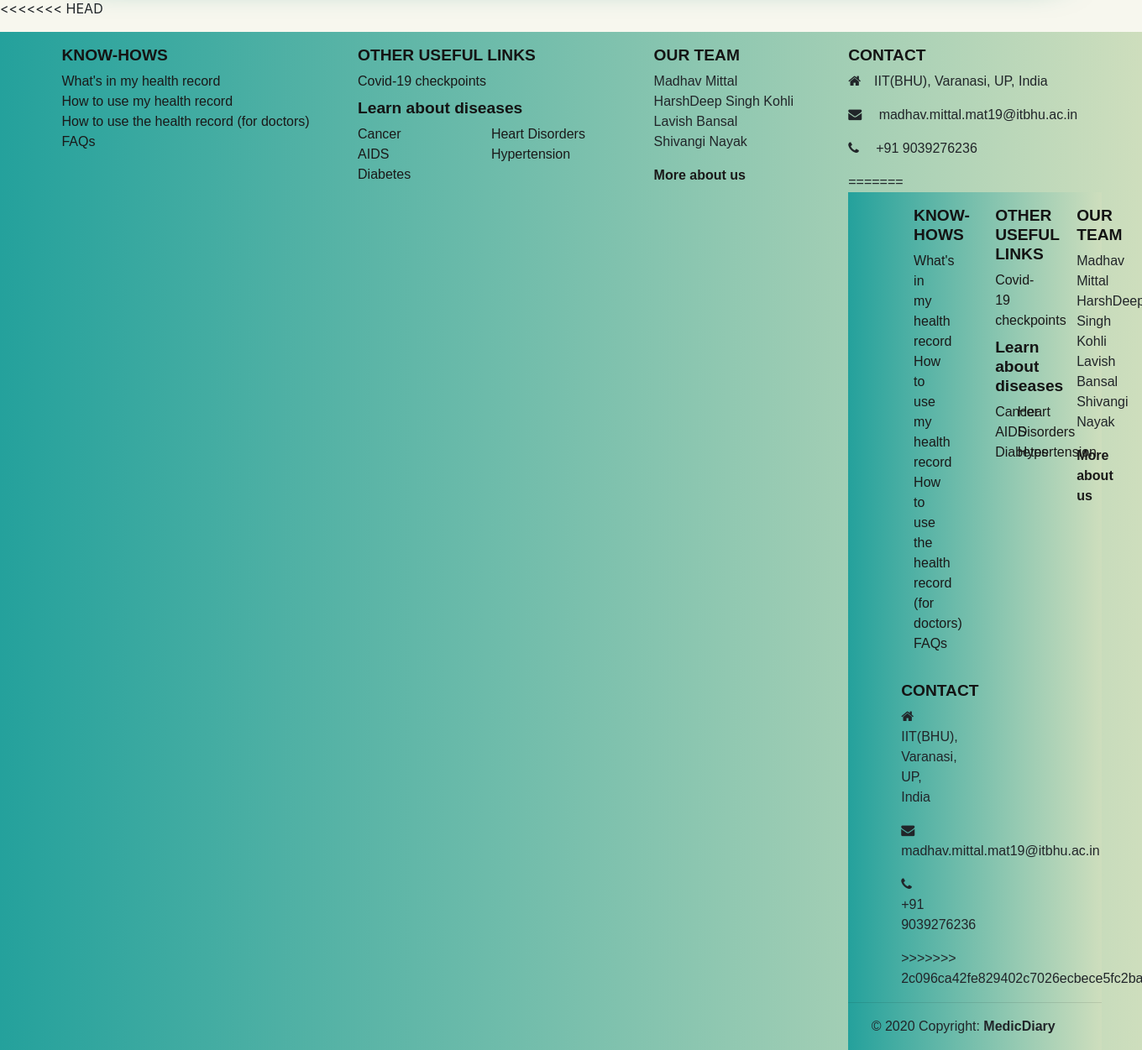
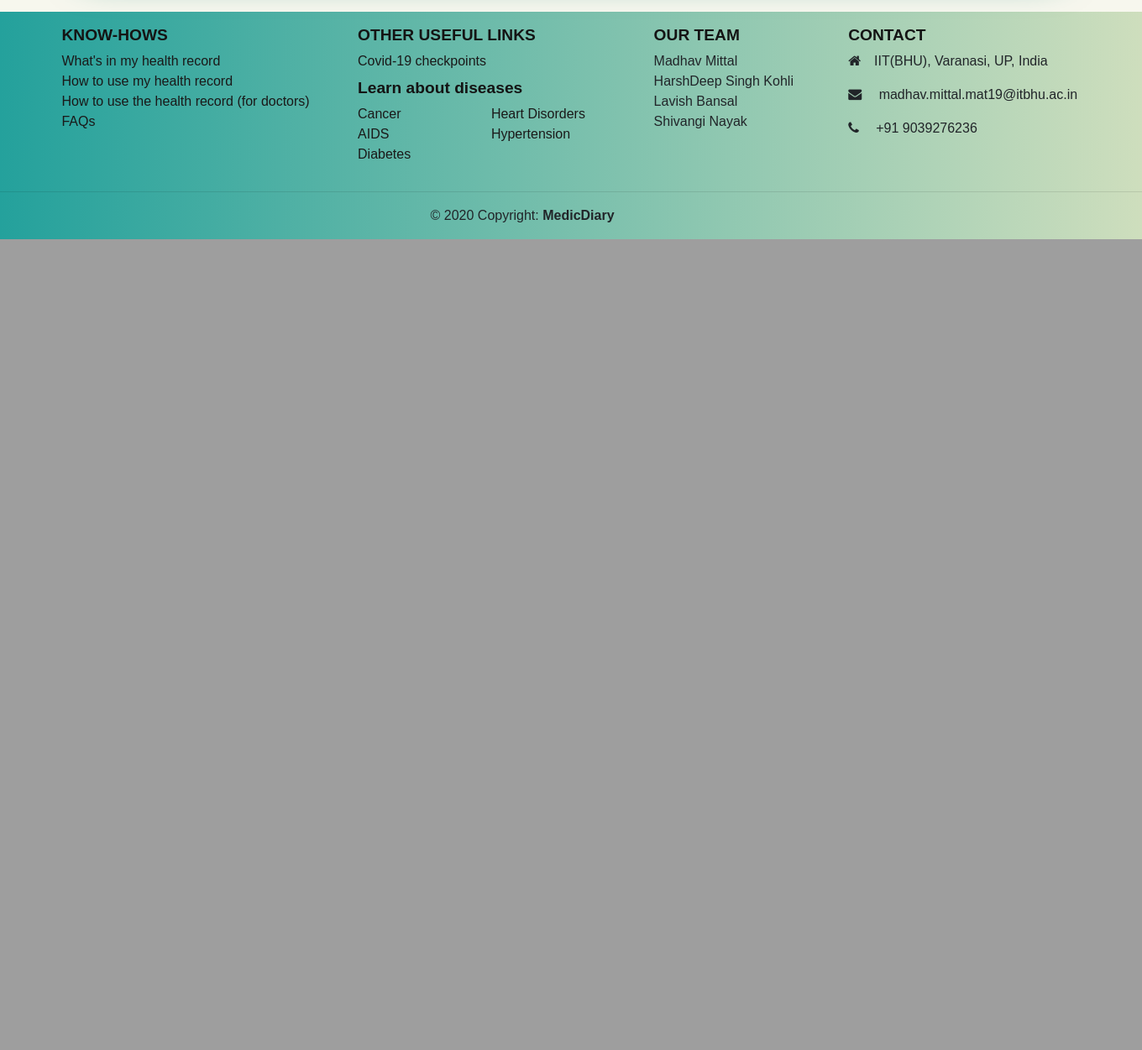
Before and after one commit to Madhav2310/Hackout_medicdiary, a Django app: page /doctorRegister/ in a window 1360 px wide; the page is wider, and only the part inside the window is pictured. Shown: the part 670-1921 px from the top of that part at 84% size. After the commit the page ends 955 px from the top of that part, so only its background shows below. Run offline with Django 3.2, Linux system fonts and the light colour scheme; some libraries are stand-ins or nearby versions.

Commit message:
minor change in mainpage

```diff
--- a/Medicdiary/centralapp/templates/centralapp/base.html
+++ b/Medicdiary/centralapp/templates/centralapp/base.html
@@ -174,8 +174,7 @@
 					<li>Lavish Bansal<br></li>
 					<li>Shivangi Nayak</li>
 				</ul>
-				<a href="#" class="useful_links" style="font-weight:bold">More about
-					us</a>
+
 
 			</div>
 			<!-- Grid column -->
--- a/Medicdiary/centralapp/templates/centralapp/mainpage.html
+++ b/Medicdiary/centralapp/templates/centralapp/mainpage.html
@@ -105,10 +105,10 @@
         </div>
     </nav>
     <div class="img1">
-        <div class="mainpage-head">
+        <div class="mainpage-head" style="top: 55%;">
             MEDICDIARY
         </div>
-        <div class="mainpage-text">
+        <div class="mainpage-text" style="top: 70%;">
             One place for all your health records.
         </div>
     </div>
--- a/Medicdiary/doctor/templates/doctor/base.html
+++ b/Medicdiary/doctor/templates/doctor/base.html
@@ -89,7 +89,6 @@
 	{% block doctorbase %}
 	{% endblock %}
 
-<<<<<<< HEAD
     <!-- Footer -->
     <footer class="page-footer footer font-small mdb-color" style="background:linear-gradient(90deg, #24a19c,#cedebd);">
         <div class="row text-center ml-5 text-md-left mt-3">
@@ -130,8 +129,6 @@
                     <li>Lavish Bansal<br></li>
                     <li>Shivangi Nayak</li>
                 </ul>
-                <a href="#" class="useful_links" style="font-weight:bold">More about
-                    us</a>
             </div>
             <hr class="w-100 clearfix d-md-none ">
             <div class="col-md-3 col-lg-3 col-xl-3 mr-5 mt-3 footer-style">
@@ -145,63 +142,6 @@
                 <p>
                     <i class="fa fa-phone mr-3"></i> +91 9039276236
                 </p>
-=======
-	<!-- Footer -->
-	<footer class="page-footer footer font-small mdb-color" style="background:linear-gradient(90deg, #24a19c,#cedebd);">
-		<div class="row text-center ml-5 text-md-left">
-			<hr class="w-100 clearfix d-md-none">
-			<div class="col-md-3 col-lg-3 col-xl-3 mx-auto mt-3 footer-style">
-				<h6 class="text-uppercase mb-2 ">Know-hows</h6>
-				<p>
-					<a href="{% url 'centralapp:Inside_health_records' %}" class="useful_links">What's in my health
-						record</a><br>
-					<a href="{% url 'centralapp:patients_how_to_use' %}" class="useful_links">How to use my health
-						record</a><br>
-					<a href="{% url 'centralapp:doc_how_to_use' %}" class="useful_links">How to use the health record
-						(for doctors)</a><br>
-					<a href="{% url 'centralapp:FAQS' %}" class="useful_links">FAQs</a><br>
-				</p>
-			</div>
-			<div class="col-md-3 col-lg-3 col-xl-3 mx-auto mt-3 footer-style">
-				<h6 class="text-uppercase mb-2 font-weight-bold"> Other useful links</h6>
-				<div class="no-bullet-list two-column-list">
-					<a href="{% url 'centralapp:Covid_19' %}" class="useful_links">Covid-19 checkpoints</a><br>
-					<h6 class="mt-2 font-weight-bold">Learn about diseases</h6>
-					<ul>
-						<li><a href="{% url 'centralapp:Cancer' %}" class="useful_links">Cancer</a><br></li>
-						<li><a href="{% url 'centralapp:Aids' %}" class="useful_links">AIDS</a><br></li>
-						<li><a href="{% url 'centralapp:Diabetes' %}" class="useful_links">Diabetes</a><br></li>
-						<li><a href="{% url 'centralapp:Heart_disorder' %}" class="useful_links">Heart Disorders</a><br>
-						</li>
-						<li><a href="{% url 'centralapp:Hypertension' %}" class="useful_links">Hypertension</a><br></li>
-					</ul>
-				</div>
-			</div>
-			<hr class="w-100 clearfix d-md-none">
-			<div class="col-md-2 col-lg-2 col-xl-2 mx-auto mt-3 no-bullet-list footer-style">
-				<h6 class="text-uppercase mb-2 font-weight-bold">Our Team</h6>
-				<ul>
-					<li>Madhav Mittal<br></li>
-					<li>HarshDeep Singh Kohli<br></li>
-					<li>Lavish Bansal<br></li>
-					<li>Shivangi Nayak</li>
-				</ul>
-				<a href="{% url 'centralapp:About_us' %}" class="useful_links" style="font-weight:bold">More about
-					us</a>
-			</div>
-			<hr class="w-100 clearfix d-md-none ">
-			<div class="col-md-3 col-lg-3 col-xl-3 mr-5 mt-3 footer-style">
-				<h6 class="text-uppercase mb-2 font-weight-bold ">Contact</h6>
-				<p>
-					<i class="fa fa-home mr-3"></i>IIT(BHU), Varanasi, UP, India
-				</p>
-				<p>
-					<i class="fa fa-envelope mr-3 "></i> madhav.mittal.mat19@itbhu.ac.in
-				</p>
-				<p>
-					<i class="fa fa-phone mr-3"></i> +91 9039276236
-				</p>
->>>>>>> 2c096ca42fe829402c7026ecbece5fc2baa7171f
 
 			</div>
 		</div>
--- a/Medicdiary/patient/templates/patient/base.html
+++ b/Medicdiary/patient/templates/patient/base.html
@@ -131,7 +131,6 @@
 						<li>Lavish Bansal<br></li>
 						<li>Shivangi Nayak</li>
 						</ul>
-						<a href="#" class="useful_links" style="font-weight:bold">More about us</a>
 
 				</div>
 				<!-- Grid column -->
```
